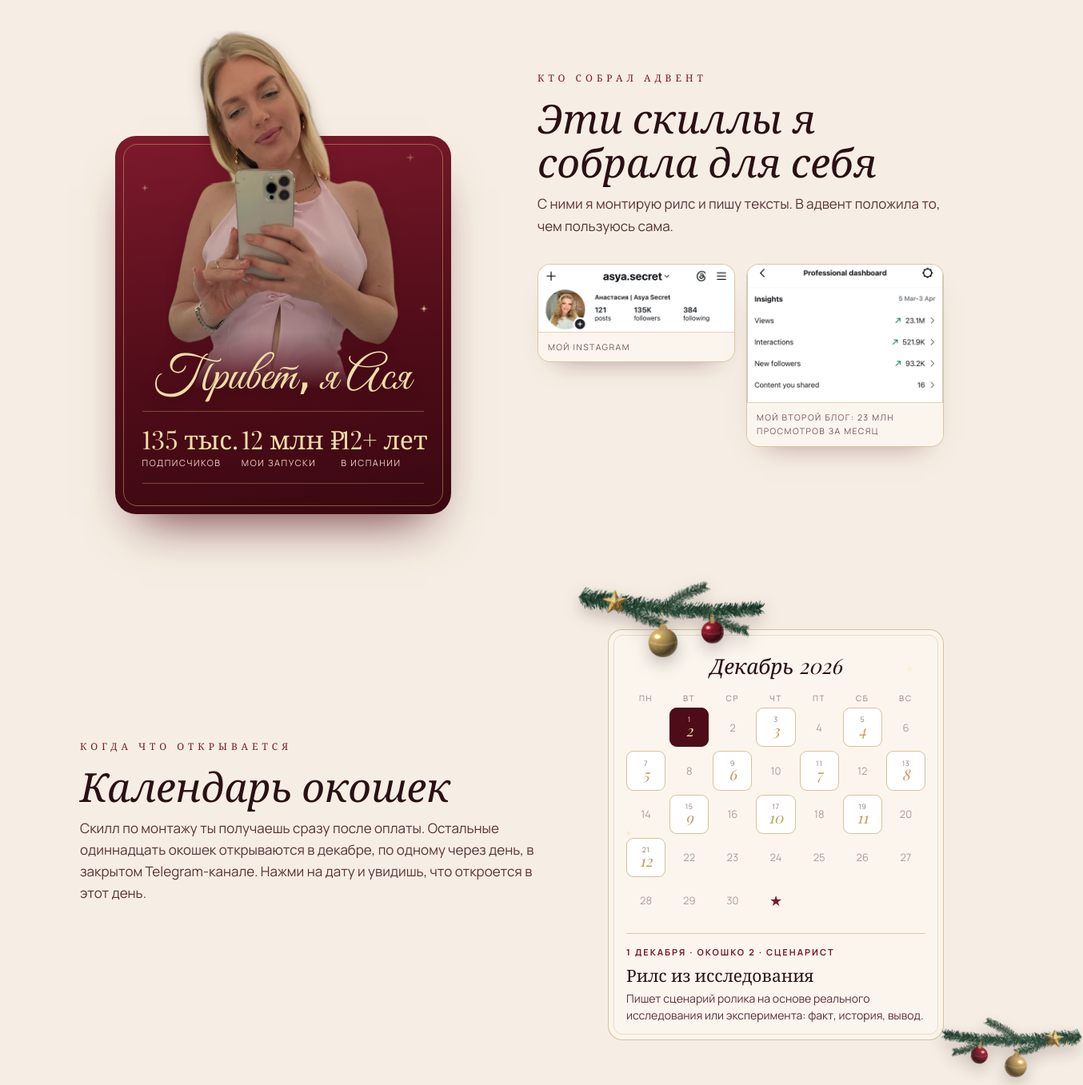
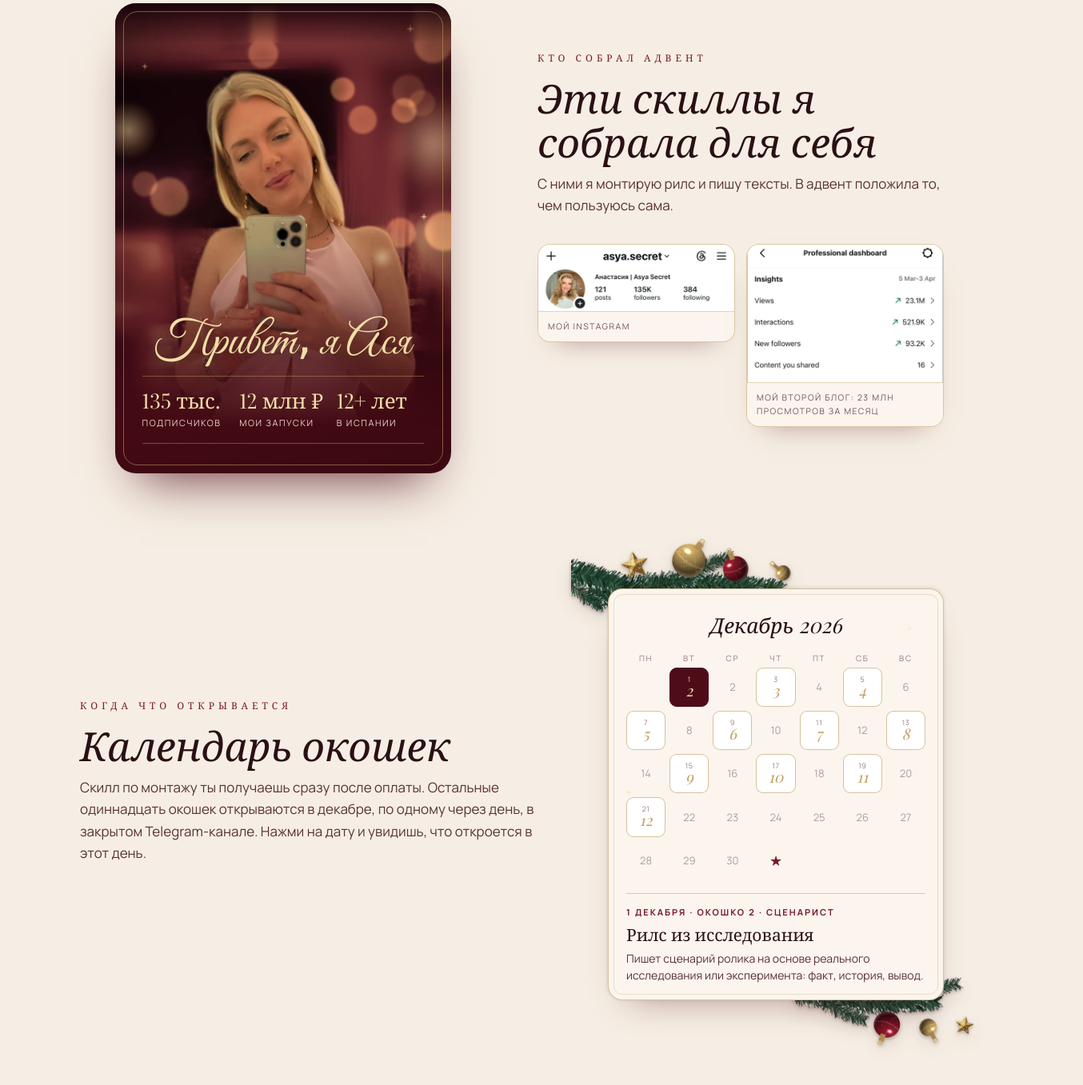
Before and after one commit to asyasecret/asyasecret.github.io, a plain HTML site: page index.html in a window 1280 px wide. Shown: the part 2955-4312 px from the top of the page at 80% size, 1354 px wide, since content can reach past the window. Drawn offline with nearby package versions, Linux system fonts and the light colour scheme; animation ran at ten frames a second; a web font is replaced by a local one.

Commit message:
Обо мне: фото с живым фоном вместо вырезки; ветки лежат под календарём
Co-Authored-By: Claude Opus 5.5 <noreply@anthropic.com>
Claude-Session: https://claude.ai/code/session_0155u3ZyEfwAY5x24SDFsgDT

```diff
--- a/index.html
+++ b/index.html
@@ -176,14 +176,20 @@ h2{font-family:var(--display);font-style:italic;font-weight:400;font-size:clamp(
 .proof figure{margin:0;background:#fff;border:1px solid rgba(196,160,100,.6);border-radius:16px;overflow:hidden;box-shadow:0 18px 34px -24px rgba(78,12,24,.5)}
 .proof img{display:block;width:100%;height:auto}
 .proof figcaption{font-size:10.5px;letter-spacing:.14em;text-transform:uppercase;color:#7a525a;padding:10px 12px;border-top:1px solid rgba(196,160,100,.4);background:#FBF5EE}
-.pwrap{position:relative;width:100%;max-width:420px;aspect-ratio:100/152;margin:0 auto}
-.pcard{position:absolute;left:0;right:0;top:26%;bottom:0;border-radius:26px;background:linear-gradient(170deg,#7d1a2c,#4E0C18 60%,#3a0811);box-shadow:0 34px 60px -30px rgba(78,12,24,.85)}
-.pcard::before{content:"";position:absolute;inset:10px;border:1px solid rgba(196,160,100,.55);border-radius:18px}
-.pwrap .pop{position:absolute;left:15%;width:70%;top:1.5%;height:auto;-webkit-mask-image:linear-gradient(180deg,#000 84%,transparent 100%);mask-image:linear-gradient(180deg,#000 84%,transparent 100%);filter:drop-shadow(0 6px 9px rgba(40,6,12,.22))}
-.pbody{position:absolute;left:0;right:0;bottom:0;padding:0 8% 9%;text-align:center}
+.pwrap{position:relative;width:100%;max-width:420px;aspect-ratio:100/140;margin:0 auto}
+.pcard{position:absolute;inset:0;overflow:hidden;isolation:isolate;border-radius:26px;background:linear-gradient(170deg,#7d1a2c,#4E0C18 60%,#3a0811);box-shadow:0 34px 60px -30px rgba(78,12,24,.85)}
+.pcard::before{content:"";position:absolute;inset:10px;border:1px solid rgba(196,160,100,.55);border-radius:18px;z-index:4;pointer-events:none}
+.pcard .ph{position:absolute;left:0;top:0;width:100%;height:86%;object-fit:cover;object-position:50% 18%;scale:1.08;z-index:0;-webkit-mask-image:linear-gradient(180deg,#000 56%,transparent 97%);mask-image:linear-gradient(180deg,#000 56%,transparent 97%)}
+.pcard .bk{position:absolute;border-radius:50%;pointer-events:none;z-index:2;mix-blend-mode:screen;background:radial-gradient(circle,rgba(255,216,156,.5),rgba(255,190,120,.16) 46%,transparent 70%);filter:blur(2px);animation:drift 9s ease-in-out infinite}
+@keyframes drift{0%,100%{transform:translateY(0)}50%{transform:translateY(-10px)}}
+@media (prefers-reduced-motion:reduce){.pcard .bk{animation:none}}
+.pcard .sp{z-index:3}
+.pwrap .pop-unused{position:absolute;left:15%;width:70%;top:1.5%;height:auto;-webkit-mask-image:linear-gradient(180deg,#000 84%,transparent 100%);mask-image:linear-gradient(180deg,#000 84%,transparent 100%);filter:drop-shadow(0 6px 9px rgba(40,6,12,.22))}
+.pbody{position:absolute;left:0;right:0;bottom:0;padding:0 8% 9%;text-align:center;z-index:5}
 .pbody .hi{font-family:"GV",cursive;font-size:clamp(42px,11.5vw,60px);line-height:1.05;color:var(--champagne-lt);margin:0 0 10px;text-shadow:0 6px 18px rgba(0,0,0,.35)}
 .pbody .stats{text-align:left;border-color:rgba(196,160,100,.45);margin:0}
-.pbody .stats b{color:var(--champagne-lt)}
+.pbody .stats b{color:var(--champagne-lt);font-size:clamp(21px,6.2vw,26px)}
+.pbody .stats{gap:12px}
 .pbody .stats span{color:#ecd2c9}
 .sp{position:absolute;width:16px;height:16px;background:#F6DFA4;clip-path:polygon(50% 0,58% 42%,100% 50%,58% 58%,50% 100%,42% 58%,0 50%,42% 42%);filter:drop-shadow(0 0 5px rgba(255,220,150,.95));animation:tw2 3.2s ease-in-out infinite}
 @keyframes tw2{0%,100%{opacity:.2;scale:.6}50%{opacity:1;scale:1}}
@@ -210,11 +216,11 @@ h2{font-family:var(--display);font-style:italic;font-weight:400;font-size:clamp(
 .calwrap{display:grid;grid-template-columns:1fr minmax(300px,420px);gap:56px;align-items:center}
 .cal{background:#FBF5EE;border:1px solid rgba(196,160,100,.6);outline:1px solid rgba(196,160,100,.3);outline-offset:-8px;border-radius:18px;padding:24px 22px 20px}
 .cal{position:relative}
-.cal .deco{position:absolute;pointer-events:none;z-index:2;height:auto;filter:drop-shadow(0 8px 10px rgba(40,10,10,.25))}
-.cal .d1{left:-9%;top:-58px;width:56%;transform-origin:8% 30%;animation:sway 6s ease-in-out infinite}
-.cal .d2{right:-8%;bottom:-38px;width:42%;transform:scaleX(-1) rotate(-6deg);transform-origin:90% 30%;opacity:.95}
-@keyframes sway{0%,100%{transform:rotate(-2deg)}50%{transform:rotate(1.2deg)}}
-@media (prefers-reduced-motion:reduce){.cal .d1{animation:none}}
+.calstage{position:relative}
+.calstage .deco{position:absolute;pointer-events:none;height:auto;z-index:0;filter:drop-shadow(0 2px 2px rgba(50,14,10,.3)) drop-shadow(0 8px 10px rgba(50,14,10,.12))}
+.calstage .tl{left:-11%;top:0;width:68%;transform:translateY(-63%)}
+.calstage .br{right:-9%;bottom:0;width:54%;transform:translateY(64%)}
+.calstage .cal{z-index:1;box-shadow:0 -1px 5px rgba(70,30,15,.14),0 22px 44px -26px rgba(78,12,24,.45)}
 .cal .sp{z-index:2}
 .cal .mon{font-family:var(--display);font-style:italic;font-size:26px;text-align:center;margin-bottom:12px}
 .cal .wd,.cal .grid{display:grid;grid-template-columns:repeat(7,1fr);gap:5px}
@@ -434,8 +440,13 @@ footer nav{display:flex;flex-wrap:wrap;gap:8px 22px;margin-bottom:10px}
   <section id="me">
     <div class="me">
       <div class="pwrap rv" id="cover">
-        <div class="pcard"><i class="sp" style="left:86%;top:4%"></i><i class="sp" style="left:7%;top:12%;animation-delay:1.3s;transform:scale(.7)"></i><i class="sp" style="left:90%;top:44%;animation-delay:2.2s;transform:scale(.6)"></i></div>
-        <img class="pop" data-d=".05" src="assets/me_pop.webp" alt="Ася, автор Секретного адвента" width="543" height="830" loading="lazy">
+        <div class="pcard">
+          <img class="ph" data-d=".04" src="assets/me_layer.webp" alt="Ася, автор Секретного адвента" width="981" height="1199" loading="lazy">
+          <i class="bk" data-d="-.1" style="left:-5%;top:30%;width:74px;height:74px"></i>
+          <i class="bk" data-d=".16" style="right:-9%;top:6%;width:120px;height:120px;filter:blur(6px);animation-delay:-3s"></i>
+          <i class="bk" data-d=".07" style="left:76%;top:47%;width:30px;height:30px;animation-delay:-6s"></i>
+          <i class="sp" style="left:86%;top:4%"></i><i class="sp" style="left:7%;top:12%;animation-delay:1.3s;transform:scale(.7)"></i><i class="sp" style="left:90%;top:44%;animation-delay:2.2s;transform:scale(.6)"></i>
+        </div>
         <div class="pbody">
           <div class="hi">Привет, я Ася</div>
           <div class="stats" id="stats"><div><b data-n="135" data-tail=" тыс.">135 тыс.</b><span>подписчиков</span></div><div><b data-n="12" data-tail=" млн ₽">12 млн ₽</b><span>мои запуски</span></div><div><b data-n="12" data-tail="+ лет">12+ лет</b><span>в Испании</span></div></div>
@@ -460,14 +471,16 @@ footer nav{display:flex;flex-wrap:wrap;gap:8px 22px;margin-bottom:10px}
         <h2>Календарь окошек</h2>
         <p class="intro">Скилл по монтажу ты получаешь сразу после оплаты. Остальные одиннадцать окошек открываются в декабре, по одному через день, в закрытом Telegram-канале. Нажми на дату и увидишь, что откроется в этот день.</p>
       </div>
+      <div class="calstage">
+      <img class="deco tl" src="assets/deco_tl.webp" alt="" width="700" height="244" loading="lazy">
+      <img class="deco br" src="assets/deco_br.webp" alt="" width="560" height="218" loading="lazy">
       <div class="cal" id="calbox">
-        <img class="deco d1" src="assets/deco_sprig.webp" alt="" width="620" height="249" loading="lazy">
-        <img class="deco d2" src="assets/deco_sprig.webp" alt="" width="620" height="249" loading="lazy">
         <i class="sp" style="left:88%;top:8%"></i><i class="sp" style="left:4%;top:48%;animation-delay:1.4s;transform:scale(.6)"></i>
         <div class="mon">Декабрь 2026</div>
         <div class="wd"><span>пн</span><span>вт</span><span>ср</span><span>чт</span><span>пт</span><span>сб</span><span>вс</span></div>
         <div class="grid" id="calgrid"></div>
         <div class="det" id="caldet" aria-live="polite"></div>
+      </div>
       </div>
     </div>
   </section>
```
Also changed, not shown: assets/deco_br.webp (added), assets/deco_sprig.webp (deleted), assets/deco_tl.webp (added), assets/me_layer.webp (added), assets/me_pop.webp (deleted).
